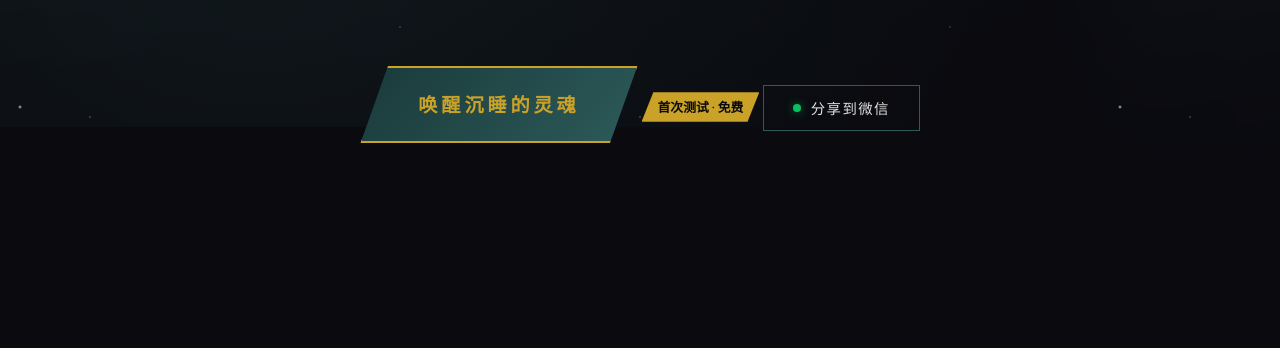
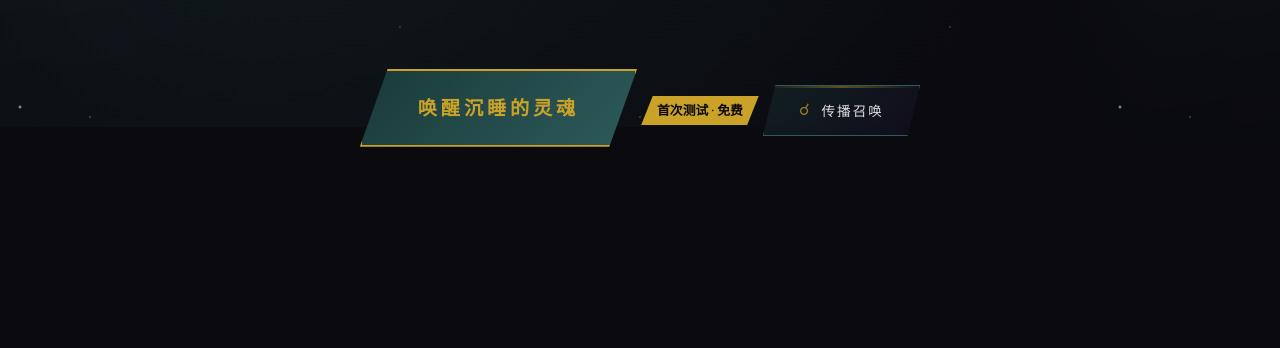
Before and after one commit to samgege2204/web-mbti01, a plain HTML site: page index.html in a window 1280 px wide. Shown: the part 673-1021 px from the top of the page. Drawn offline with Linux system fonts and the light colour scheme.

Commit message:
微信分享按钮克苏鲁风格化 redesign

```diff
--- a/index.html
+++ b/index.html
@@ -567,29 +567,8 @@
         .share-buttons-row {
             display: flex;
             justify-content: center;
-            gap: 1rem;
+            gap: 1.2rem;
             flex-wrap: wrap;
-        }
-
-        .share-btn {
-            background: transparent;
-            border: 1px solid var(--cthulhu-teal);
-            color: var(--moon-pale);
-            padding: 0.8rem 2rem;
-            font-family: inherit;
-            font-size: 0.9rem;
-            cursor: pointer;
-            transition: all 0.3s ease;
-            display: inline-flex;
-            align-items: center;
-            gap: 0.5rem;
-            letter-spacing: 0.1em;
-        }
-
-        .share-btn:hover {
-            border-color: var(--gold-ancient);
-            color: var(--gold-ancient);
-            background: rgba(45, 90, 90, 0.2);
         }
 
         .restart-btn {
@@ -835,19 +814,14 @@
                 font-size: 1.2rem;
             }
 
-            .wechat-share-btn {
-                padding: 0.9rem 2.2rem;
-                font-size: 1rem;
+            .share-btn-eldritch {
+                padding: 1rem 2.8rem;
+                font-size: 0.95rem;
                 margin-top: 2rem;
             }
 
             .share-buttons-row {
                 gap: 1.5rem;
-            }
-
-            .share-btn {
-                padding: 1rem 2.5rem;
-                font-size: 1rem;
             }
 
             footer {
@@ -871,38 +845,76 @@
             }
         }
 
-        /* 微信分享按钮 */
-        .wechat-share-btn {
+        /* 克苏鲁风格分享按钮 */
+        .share-btn-eldritch {
             display: inline-flex;
             align-items: center;
             justify-content: center;
             gap: 0.6rem;
-            background: transparent;
+            background: linear-gradient(135deg, rgba(26, 58, 58, 0.4) 0%, rgba(45, 27, 78, 0.2) 100%);
             border: 1px solid var(--cthulhu-teal);
             color: var(--moon-pale);
-            padding: 0.7rem 1.8rem;
-            font-family: inherit;
-            font-size: 0.9rem;
+            padding: 0.85rem 2.2rem;
+            font-family: 'Cinzel', 'Noto Serif SC', serif;
+            font-size: 0.85rem;
             cursor: pointer;
             margin-top: 1.5rem;
-            transition: all 0.3s ease;
-            letter-spacing: 0.1em;
-        }
-
-        .wechat-share-btn:hover {
+            transition: all 0.4s ease;
+            letter-spacing: 0.15em;
+            position: relative;
+            overflow: hidden;
+            clip-path: polygon(8% 0%, 100% 0%, 92% 100%, 0% 100%);
+        }
+
+        .share-btn-eldritch::before {
+            content: '';
+            position: absolute;
+            top: 0;
+            left: 0;
+            right: 0;
+            height: 2px;
+            background: linear-gradient(90deg, transparent, var(--gold-ancient), transparent);
+            opacity: 0.4;
+            transition: opacity 0.4s ease;
+        }
+
+        .share-btn-eldritch::after {
+            content: '';
+            position: absolute;
+            top: 0;
+            left: -100%;
+            width: 100%;
+            height: 100%;
+            background: linear-gradient(90deg, transparent, rgba(201, 162, 39, 0.12), transparent);
+            transition: left 0.6s ease;
+        }
+
+        .share-btn-eldritch:hover::before {
+            opacity: 1;
+            box-shadow: 0 0 15px rgba(201, 162, 39, 0.3);
+        }
+
+        .share-btn-eldritch:hover::after {
+            left: 100%;
+        }
+
+        .share-btn-eldritch:hover {
             border-color: var(--gold-ancient);
             color: var(--gold-ancient);
-            background: rgba(45, 90, 90, 0.2);
-        }
-
-        .wx-dot {
-            width: 8px;
-            height: 8px;
-            border-radius: 50%;
-            background: #07c160;
-            box-shadow: 0 0 8px rgba(7, 193, 96, 0.5);
-            display: inline-block;
-            flex-shrink: 0;
+            transform: translateY(-3px);
+            box-shadow: 0 8px 30px rgba(201, 162, 39, 0.15);
+        }
+
+        .share-btn-eldritch .rune {
+            color: var(--gold-ancient);
+            font-size: 1rem;
+            opacity: 0.7;
+            transition: opacity 0.3s ease;
+        }
+
+        .share-btn-eldritch:hover .rune {
+            opacity: 1;
+            text-shadow: 0 0 10px rgba(201, 162, 39, 0.5);
         }
 
         .share-options {
@@ -1192,8 +1204,8 @@
                 唤醒沉睡的灵魂
             </button>
             <div class="free-badge">首次测试 · 免费</div>
-            <button class="wechat-share-btn" onclick="openWechatShare()">
-                <span class="wx-dot"></span> 分享到微信
+            <button class="share-btn-eldritch" onclick="openWechatShare()">
+                <span class="rune">☌</span> 传播召唤
             </button>
         </div>
 
@@ -1297,11 +1309,15 @@
             <div class="share-section">
                 <p style="color: var(--cthulhu-teal); margin-bottom: 1.5rem; letter-spacing: 0.2em;">分享你的觉醒原型</p>
                 <div class="share-buttons-row">
-                    <button class="share-btn" onclick="openWechatShare()">
-                        <span class="wx-dot"></span> 微信
+                    <button class="share-btn-eldritch" onclick="openWechatShare()">
+                        <span class="rune">☌</span> 微信
                     </button>
-                    <button class="share-btn" onclick="shareResult('weibo')">微博</button>
-                    <button class="share-btn" onclick="shareResult('copy')">复制链接</button>
+                    <button class="share-btn-eldritch" onclick="shareResult('weibo')">
+                        <span class="rune">✧</span> 微博
+                    </button>
+                    <button class="share-btn-eldritch" onclick="shareResult('copy')">
+                        <span class="rune">∞</span> 复制链接
+                    </button>
                 </div>
             </div>
 
```
